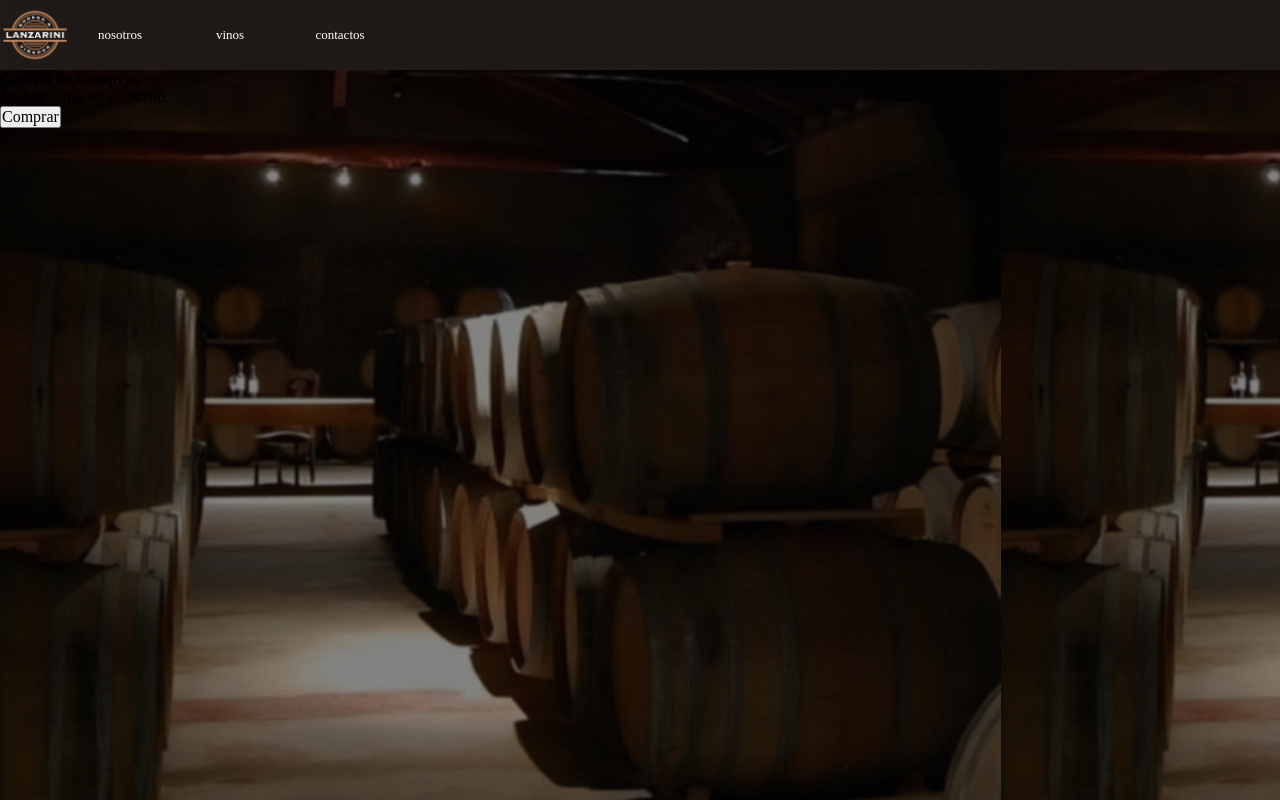
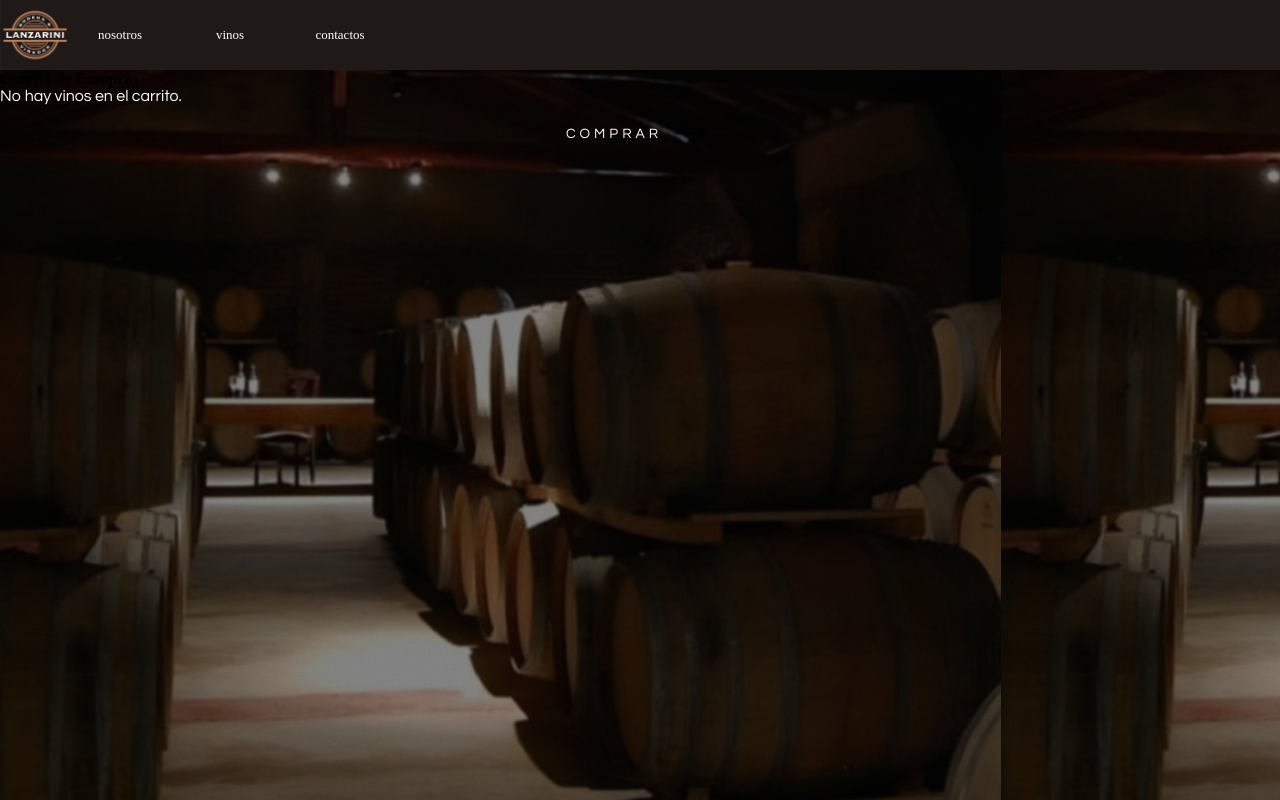
Before and after one commit to ivangeorgel/ProyectoTeclab, a website: page cart.html in a window 1280 px wide. Drawn offline with Linux system fonts and the light colour scheme.

Commit message:
Botones y lineas de nosotros arreglados

```diff
--- a/cart.html
+++ b/cart.html
@@ -28,8 +28,25 @@
     <h1>Carrito de Compras</h1>
     <div id="cart-items"></div>
 
-    <button  id="reset-cart" >Comprar</button> <!-- Botón para reiniciar el carrito -->
+    <!-- <button  id="reset-cart" >Comprar</button> Botón para reiniciar el carrito -->
 
+    <button class="button-formulario" id="reset-cart" type="submit">
+        <span class="hover-underline-animation"> Comprar </span>
+        <svg
+          id="arrow-horizontal"
+          xmlns="http://www.w3.org/2000/svg"
+          width="30"
+          height="10"
+          viewBox="0 0 46 16"
+        >
+          <path
+            id="Path_10"
+            data-name="Path 10"
+            d="M8,0,6.545,1.455l5.506,5.506H-30V9.039H12.052L6.545,14.545,8,16l8-8Z"
+            transform="translate(30)"
+          ></path>
+        </svg>
+      </button>
 
 </body>
 </html>
--- a/css/styles.css
+++ b/css/styles.css
@@ -335,6 +335,62 @@ span.Formulario {
 
  }
 
+
+/* Estilo botones */
+
+.button-formulario {
+  border: none;
+  background: none;
+  cursor: pointer;
+}
+
+.button-formulario span {
+  padding-bottom: 7px;
+  letter-spacing: 4px;
+  font-size: 14px;
+  padding-right: 15px;
+  text-transform: uppercase;
+  font-family: 'Century Gothic';
+}
+
+.button-formulario svg {
+  transform: translateX(-8px);
+  transition: all 0.3s ease;
+}
+
+.button-formulario:hover svg {
+  transform: translateX(0);
+}
+
+.button-formulario:active svg {
+  transform: scale(0.9);
+}
+
+.hover-underline-animation {
+  position: relative;
+  color: white;
+  padding-bottom: 20px;
+}
+
+.hover-underline-animation:after {
+  content: "";
+  position: absolute;
+  width: 100%;
+  transform: scaleX(0);
+  height: 2px;
+  bottom: 0;
+  left: 0;
+  background-color: white;
+  transform-origin: bottom right;
+  transition: transform 0.25s ease-out;
+}
+
+.button-formulario:hover .hover-underline-animation:after {
+  transform: scaleX(1);
+  transform-origin: bottom left;
+}
+
+
 /* Historia Nosotros */
 
 .content-nosotros {
@@ -722,6 +778,20 @@ form.Contact {
 }
 
 
+/* Color de "No hay vinos" */
+#cart-items {
+  color: white;
+  /* display: flex;
+  justify-content: center; */
+  font-family: 'Century Gothic'
+}
+
+
+/* Boton de comprar vinos */
+#reset-cart {
+  /* display: flex;
+  justify-content: center; */
+}
 
 .card-image img {
   width: 50rem;
@@ -1332,6 +1402,18 @@ form.Contact {
   }
 }
 
+/* titulo Nosotros */
+@media (max-width: 768px){
+  .Titulo-nosotros::before {
+    top: 30px;
+  }
+  .Titulo-nosotros::after {
+    bottom: 30px;
+}
+}
+
+
+
 /* IMAGENES de nosotros */
 @media (max-width: 768px) {
   .familiaLanzarini {
@@ -1406,7 +1488,7 @@ form.Contact {
   }
 
   .float-left-2 {
-    margin-top: 33rem;
+    margin-top: 36rem;
     padding-left: 5rem;
     margin-bottom: 10rem;
   }
@@ -1417,7 +1499,7 @@ form.Contact {
   }
 
   .float-left-3 {
-    margin-top: 32rem;
+    margin-top: 36rem;
     padding-left: 5rem;
     margin-bottom: 10rem;
   }
--- a/js/index.js
+++ b/js/index.js
@@ -80,7 +80,7 @@ document.addEventListener('DOMContentLoaded', function() {
         }
 
 
-        alert('Su mensaje a sido enviado con éxito.');
+        // alert('Su mensaje a sido enviado con éxito.');
 
         console.log('Nombre:', nombre);
         console.log('Email:', email);
```
Also changed, not shown: Contactos.html (+21 -1 lines).
